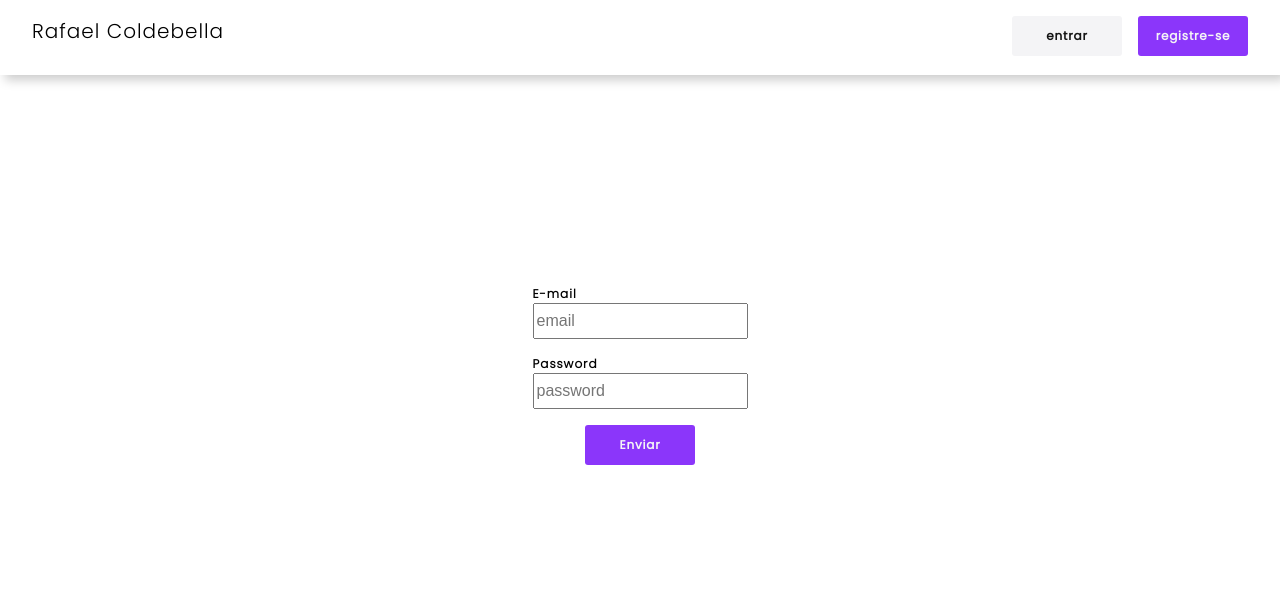
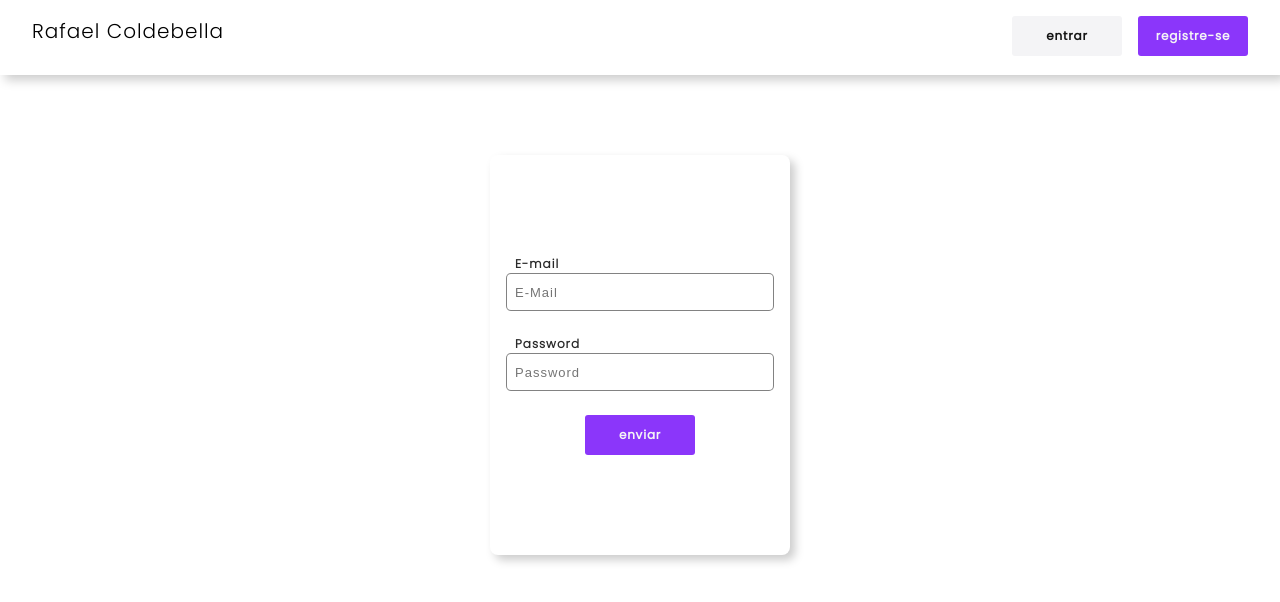
Before and after one commit to RafaelcVinicius/front-end, a Vue app: page /login in a window 1280 px wide. Shown: the top 602 px of the page. Built offline with nearby package versions, Linux system fonts and the light colour scheme.

Commit message:
feat: tela login

```diff
--- a/public/css/style.css
+++ b/public/css/style.css
@@ -41,25 +41,34 @@ body{
 .m-1t{margin-top: 1rem;}
 .m-2t{margin-top: 2rem;}
 .m-3t{margin-top: 3rem;}
+.m-5t{margin-top: 5rem;}
 
 .w-100{width: 100%}
 .h-100{height: 100%}
 .h-300px{height: 300px}
+.h-400px{height: 400px}
 
 .mw-1366{max-width: 1366px}
 
-.mw-400{max-width: 400px}
+.mw-300{max-width: 300px}
+.mw-500{max-width: 500px}
+.mh-600{max-width: 600px}
+
+.mh-100-75{max-width: calc(100vh - 75px);}
 
 .gap-c1{column-gap: 1rem}
+.gap-c1-5{column-gap: 1.5rem}
 .gap-c2{column-gap: 2rem}
 
 .gap-r1{row-gap: 1rem}
+.gap-r1-5{row-gap: 1.5rem}
 .gap-r2{row-gap: 2rem}
+
+.br-8{border-radius: 8px;}
 
 
 .container{
     display: flex;
-    min-height: 600px;
     justify-content: center;
     align-items: center;
 }
--- a/src/components/LoginComponent.vue
+++ b/src/components/LoginComponent.vue
@@ -1,63 +1,105 @@
 <template>
-    <div class="flex-c gap-c1 w-100 container mw-400 gap-r1" >
+    <div id="loginComponent" class="flex-c w-100 h-400px container mw-300 gap-r1-5 br-8" >
         <input-component
-            v-model:value="email"
+            v-model:value="dados.email"
             :id="'email'"
             :label="'e-mail'"
-            :placeholder="'email'"
+            :placeholder="'e-mail'"
+            :size="1"
+            :type="type"
+            :error="error.email"
+            @keyup.enter="logar"
         ></input-component>
         <input-component
-            v-model:value="password"
+            v-model:value="dados.password"
             :id="'password'"
             :label="'password'"
             :placeholder="'password'"
+            :size="1"
+            :type="'password'"
+            :error="error.password"
+            @keyup.enter="logar"
         ></input-component>
-        <ButtonComponent
+        <button-link-component
             :name="'enviar'"
             :size="2"
             :style="'bg-roxo color-cinza'"
-        ></ButtonComponent>
+            @click="logar"
+            @keyup.enter="logar"
+            :to="'ggg'"
+        ></button-link-component>
     </div>
 </template>
 
 <script>
 import api from "@/main";
 import InputComponent from "./input/InputPadraoComponent.vue";
-import ButtonComponent from "./buttons/ButtonComponent.vue";
+import ButtonLinkComponent from "./buttons/ButtonLinkComponent.vue";
 
 export default {
     name: "LoginComponent",
-    components: { InputComponent, ButtonComponent },
+    components: { InputComponent, ButtonLinkComponent },
     data() {
         return {
-            email: "",
-            password: "",
+            dados:{
+                email: "",
+                password: "",
+            },
+            error:{
+                email: "",
+                password: "",
+            },
+            type:'text'
         };
     },
     watch:{
-        email(){
-            console.log(this.email);
+        dados:{
+            deep:true,
+            handler(newValue){
+                if(newValue.email)
+                    this.error.email = '';
+                if(newValue.password)
+                    this.error.password = '';
+            }
         }
     },
     methods: {
-        logar() {
-            // let credential = {
-            //     email: this.email,
-            //     password: this.password
-            // }
-            api.post("/login", {
-                email: this.email,
-                password: this.password
-            }).then((res) => {
+        logar()
+        {
+            if(this.validarLogin())
+                this.postApi();
+        },
+        postApi()
+        {
+            api.post("/login/logar",
+                this.dados
+            ).then((res) => {
                 localStorage.token = res.data;
                 console.log(res);
             }).catch((error) => {
                 console.log(error);
             });
+        },
+        validarLogin()
+        {
+            if(!this.dados.email.length > 0){
+                this.error.email = '* Campo obrigatório.'
+            }
+            if(!this.dados.password.length > 0){
+                this.error.password = '* Campo obrigatório.'
+            }
+
+            if(this.error.password.length > 0 || this.error.email.length > 0)
+                return false
+            return true
         }
     },
 }
 </script>
 
-<style>
+<style scoped>
+#loginComponent{
+    box-shadow: 5px 5px 10px #ccc;
+}
+
 </style>
--- a/src/components/NavbarComponent.vue
+++ b/src/components/NavbarComponent.vue
@@ -38,5 +38,6 @@ export default {
   width: 100%;
   height: 75px;
   box-shadow: 5px 5px 10px #ccc;
+  background-color: #fff;
 }
 </style>
--- a/src/components/buttons/ButtonComponent.vue
+++ b/src/components/buttons/ButtonComponent.vue
@@ -23,7 +23,7 @@ export default {
 }
 </script>
 
-<style>
+<style scoped>
 [data-size="1"]{
   width: 60px;
   height: 50px;
--- a/src/components/buttons/ButtonLinkComponent.vue
+++ b/src/components/buttons/ButtonLinkComponent.vue
@@ -25,7 +25,7 @@ export default {
 }
 </script>
 
-<style>
+<style scoped>
 [data-size="1"]{
   width: 60px;
   height: 50px;
--- a/src/components/input/InputPadraoComponent.vue
+++ b/src/components/input/InputPadraoComponent.vue
@@ -1,13 +1,21 @@
 <template>
-  <div class="flex-c">
-    <label :for="id">{{ label }}</label>
+  <div class="flex-c w-100 flex-ac">
+    <label
+      class="w-100"
+      :data-size="1"
+      :for="id"
+      >{{ label }}</label>
     <input
-      type="text"
+      :type="type"
       :value="value"
       :placeholder="placeholder"
       :id="id"
       @input="$emit('update:value', $event.target.value)"
+      :data-size="size"
     >
+    <div class="erro">
+        <small>{{error}}</small>
+    </div>
   </div>
 </template>
 
@@ -34,6 +42,18 @@ export default {
       type:String,
       required:false,
     },
+    size:{
+      type:Number,
+      required:false,
+    },
+    type:{
+      type:String,
+      required:false,
+    },
+    error:{
+      type:String,
+      required:false,
+    },
   }
 }
 </script>
@@ -42,12 +62,48 @@ export default {
 label::first-letter{
   text-transform: uppercase;
 }
+
 label{
   font-weight: 600;
   font-size: 12px;
+  color: #252525fa;
 }
+
+input::placeholder{
+  text-transform: capitalize;
+}
+
 input{
-  font-size: 16px;
-  height: 30px;
+  font-size: 13px;
+  letter-spacing: 1px;
+  height: 20px;
+  outline: none;
+  border: 1px solid #7c7c7cf2;
+  border-radius: 5px;
+  padding: 8px;
+}
+
+.erro{
+  position: relative;
+  width: 100%;
+}
+.erro > small{
+  position: absolute;
+  font-size: 10px;
+  color: red;
+  left: 30px;
+}
+
+[data-size="1"]{
+  max-width: 250px;
+  width: 100%;
+}
+[data-size="2"]{
+  max-width: 350px;
+  width: 100%;
+}
+[data-size="3"]{
+  max-width: 350px;
+  width: 100%;
 }
 </style>
--- a/src/views/LoginView.vue
+++ b/src/views/LoginView.vue
@@ -1,5 +1,5 @@
 <template>
-  <div class="container">
+  <div class="container m-5t">
     <LoginComponent></LoginComponent>
   </div>
 </template>
```
